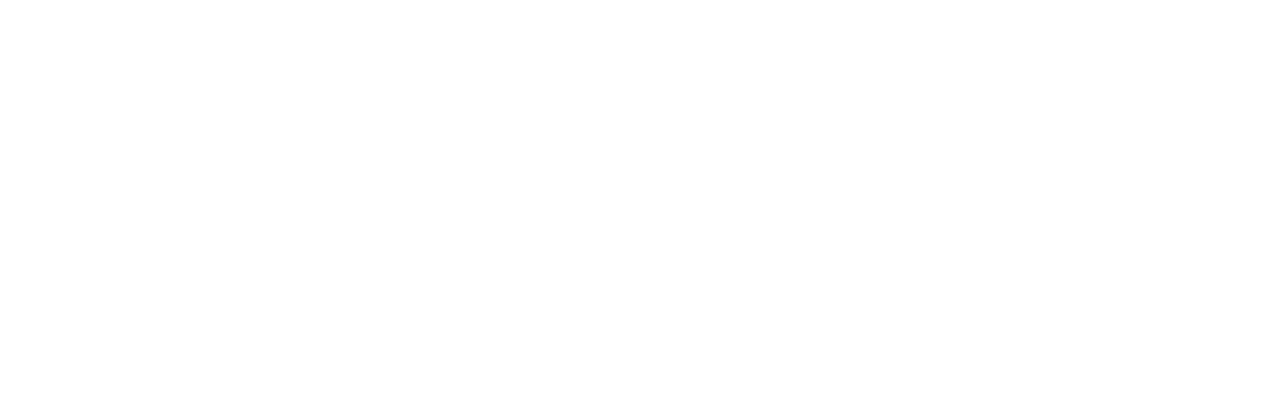
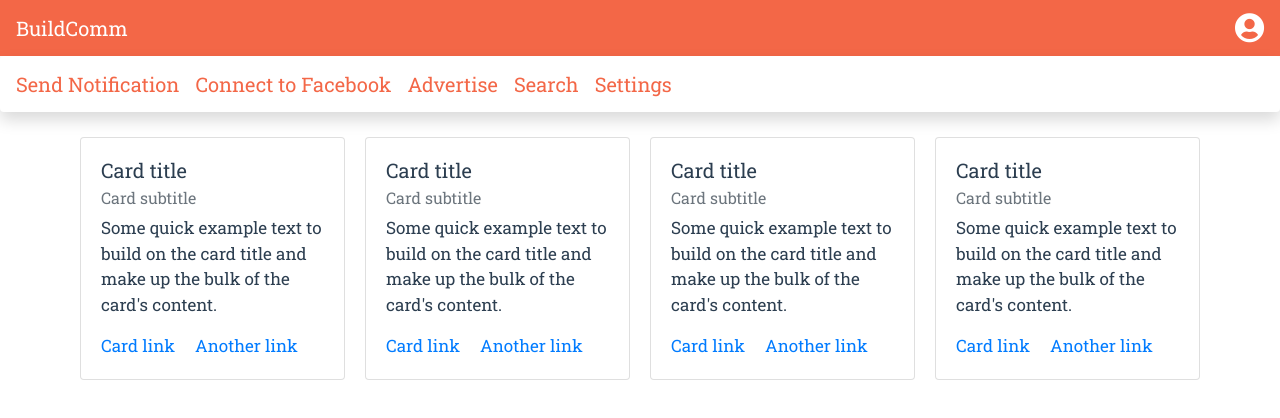
Before and after one commit to AppGharage/BuildComm-frontend, a Vue app: page /dashboard in a window 1280 px wide. Shown: the top 418 px of the page. Built offline with nearby package versions, Linux system fonts and the light colour scheme; a web font is replaced by a local one.

Commit message:
worked on the settings and dashboard views

```diff
--- a/index.html
+++ b/index.html
@@ -13,6 +13,7 @@
     <link rel="manifest" href="<%= htmlWebpackPlugin.files.publicPath %>static/manifest.json">
     <link rel="stylesheet" href="https://stackpath.bootstrapcdn.com/bootstrap/4.1.1/css/bootstrap.min.css" integrity="sha384-WskhaSGFgHYWDcbwN70/dfYBj47jz9qbsMId/iRN3ewGhXQFZCSftd1LZCfmhktB" crossorigin="anonymous">
     <link rel="stylesheet" href="https://cdnjs.cloudflare.com/ajax/libs/font-awesome/4.7.0/css/font-awesome.min.css">
+    <link rel="stylesheet" href="https://use.fontawesome.com/releases/v5.1.0/css/all.css" integrity="sha384-lKuwvrZot6UHsBSfcMvOkWwlCMgc0TaWr+30HWe3a4ltaBwTZhyTEggF5tJv8tbt" crossorigin="anonymous">
     <link href="https://fonts.googleapis.com/css?family=Amaranth|Arima+Madurai|PT+Serif+Caption|Roboto|Roboto+Mono|Roboto+Slab" rel="stylesheet">
     <meta name="theme-color" content="#4DBA87">
 
--- /dev/null
+++ b/src/components/Dashboard.vue
@@ -0,0 +1,111 @@
+<template>
+<div class="Dashboard">
+
+          <header >
+            <nav class="navbar" >
+                  <a class="navbar-brand">BuildComm</a>
+              <form class="form-inline">
+                          <i class="fas fa-user-circle" style="font-size:30px;"></i>
+              </form>
+            </nav>
+
+          </header>
+
+          <!-- start second nav-->
+    <header>
+        <nav class="navbar navbar-expand-lg navbar-light shadow  bg-white rounded" style="background-color:#fff; ">
+            <div class="row justify-content-start" style=" margin:0 auto;width:100%;">
+                <a class="navbar-brand" href="#" style=" color: #f36747; ">Send Notification</a>
+
+                <a class="navbar-brand" href="#" style=" color: #f36747;">Connect to Facebook</a>
+
+                <a class="navbar-brand" href="#" style=" color: #f36747;">Advertise</a>
+
+                <a class="navbar-brand" href="#" style=" color: #f36747;">Search</a>
+
+                <a class="navbar-brand" href="#" style=" color: #f36747;">Settings</a>
+
+            </div>
+        </nav>
+   </header>
+
+   <!--card section-->
+<div class="container">
+   <div class="row" >
+       <div class="col-lg-3 col-md-6 col-sm-3 " style="padding:10px">
+           <div class="card" >
+            <div class="card-body">
+                <h5 class="card-title">Card title</h5>
+                <h6 class="card-subtitle mb-2 text-muted">Card subtitle</h6>
+                <p class="card-text">Some quick example text to build on the card title and make up the bulk of the card's content.</p>
+                <a href="#" class="card-link">Card link</a>
+                <a href="#" class="card-link">Another link</a>
+            </div>
+            </div>
+       </div>
+       <div class="col-lg-3 col-md-6 col-sm-3 " style="padding:10px">
+           <div class="card" >
+            <div class="card-body">
+                <h5 class="card-title">Card title</h5>
+                <h6 class="card-subtitle mb-2 text-muted">Card subtitle</h6>
+                <p class="card-text">Some quick example text to build on the card title and make up the bulk of the card's content.</p>
+                <a href="#" class="card-link">Card link</a>
+                <a href="#" class="card-link">Another link</a>
+            </div>
+            </div>
+       </div>
+       <div class="col-lg-3 col-md-6 col-sm-3" style="padding:10px">
+           <div class="card" >
+            <div class="card-body">
+                <h5 class="card-title">Card title</h5>
+                <h6 class="card-subtitle mb-2 text-muted">Card subtitle</h6>
+                <p class="card-text">Some quick example text to build on the card title and make up the bulk of the card's content.</p>
+                <a href="#" class="card-link">Card link</a>
+                <a href="#" class="card-link">Another link</a>
+            </div>
+            </div>
+       </div>
+       <div class="col-lg-3 col-md-6 col-sm-3" style="padding:10px">
+           <div class="card" >
+            <div class="card-body">
+                <h5 class="card-title">Card title</h5>
+                <h6 class="card-subtitle mb-2 text-muted">Card subtitle</h6>
+                <p class="card-text">Some quick example text to build on the card title and make up the bulk of the card's content.</p>
+                <a href="#" class="card-link">Card link</a>
+                <a href="#" class="card-link">Another link</a>
+            </div>
+            </div>
+       </div>
+   </div>
+    </div>
+</div>
+
+
+</template>
+
+<script>
+
+export default {
+name:'Dashboard'
+}
+</script>
+
+<style scoped>
+html,
+body {
+  overflow-x: hidden; /* Prevent scroll on narrow devices */
+}
+.navbar{
+      background-color: #f36747;
+      color:white;
+
+}
+
+.container{
+    width: 100%;
+    padding: 15px;
+    display: flex;
+}
+
+
+</style>
--- a/src/components/Home.vue
+++ b/src/components/Home.vue
@@ -5,9 +5,7 @@
 </template>
 
 <script>
-
 import Navigation from "./Navigation";
-
 export default {
   name: "Home",
   components: {
--- a/src/components/Navigation.vue
+++ b/src/components/Navigation.vue
@@ -53,4 +53,5 @@ header span {
 color: #ffffff;
 font-family: 'Roboto Slab', serif;
 font-weight: 30px;
-}</style>
+}
+</style>
--- /dev/null
+++ b/src/components/Settings.vue
@@ -0,0 +1,73 @@
+<template>
+    <div class="settings">
+        <header >
+            <nav class="navbar navbar- navbar-light shadow  bg-white rounded" >
+                          <i class="fas fa-user-circle" style="font-size:30px;"></i>
+              <form class="form-inline">
+            <button type="button" class="btn btn-primary">Save</button>
+
+            </form>
+            </nav>
+        </header>
+
+        <div class="row" style="padding:20px;">
+            <div class="col-sm-3"></div>
+                <div class="col-sm-6" >
+                    <div class="card">
+                        <div class="card-body">
+                            <div class="row justify-content-center" ><h5>Connect to other platforms here</h5></div>
+                                <div class="row  justify-content-center" style="padding:25px; ">
+                                <button type="button" class="btn btn-primary" style="width:80%">Facebook</button>
+                                </div>
+                                <div class="row  justify-content-center" style="padding:25px; ">
+                                <button type="button" class="btn btn-warning" style="width:80%">Slack</button>
+                                </div>
+
+                        </div>
+                    </div>
+                </div>
+            <div class="col-sm-3"></div>
+        </div>
+
+        <div class="row" style="padding:20px;">
+            <div class="col-sm-3"></div>
+                <div class="col-sm-6" >
+                    <div class="card">
+                         <div class="card-body">
+                            <div class="row justify-content-center" ><h5>Change Password</h5></div>
+                                <div class="row  justify-content-center" style="padding:20px">
+                                    <div class="col-10 col-sm-8">
+                                        <label for="">Old Password:</label>
+                                        <input type="password" >
+                                    </div>
+                                </div>
+                                    <div class="row  justify-content-center" style="padding:20px;">
+                                    <div class="col-10 col-sm-8">
+                                        <label for="">New Password:</label>
+                                        <input type="password" >
+                                    </div>
+                                </div>
+                        </div>
+                    </div>
+                </div>
+            <div class="col-sm-3"></div>
+        </div>
+    </div>
+</template>
+
+<script>
+export default {
+    name :'settings',
+}
+</script>
+
+<style scoped>
+html,
+body {
+  overflow-x: hidden; /* Prevent scroll on narrow devices */
+}
+.navbar{
+      background-color: #f36747;
+      color:white;
+
+}
--- a/src/components/SignUp.vue
+++ b/src/components/SignUp.vue
@@ -24,7 +24,7 @@
                         </div>
                         <div class="form-group col-md-6">
                         <label for="telephone">Telephone</label>
-                        <input type="tel" class="form-control" id="telephone" v-model="telephone">
+                        <input type="number" class="form-control" id="telephone" v-model="telephone">
                         </div>
                     </div>
                     <div class="form-group">
@@ -91,8 +91,7 @@ methods: {
     validate: function() {
       if( this.communityName == null || this.communityURL == null
        || this.description == null || this.fullName == null
-       || this.email == null|| this.email == null
-       ||this.password == null || this.telephone == null){
+       || this.email == null ||this.password == null || this.telephone == null){
 
             this.status = true;
             this.msg = 'All Fields are Required';
@@ -128,7 +127,6 @@ methods: {
                             password: this.password,
                             community_id: communityID
                         };
-
                         // Post to server
                         axios.post("https://buildcomm-api.herokuapp.com/api/users", personalData).then(res => {
                             // Post a status message
@@ -150,10 +148,6 @@ methods: {
                     this.msg = 'All Fields are Required';
                 }
             });
-
-            this.loading = "Creating your account, please wait";
-
-
         }
 
     },
--- a/src/router/index.js
+++ b/src/router/index.js
@@ -3,6 +3,10 @@ import Router from 'vue-router'
 import Home from '@/components/Home'
 import SignIn from '@/components/SignIn'
 import SignUp from '@/components/SignUp'
+import Dashboard from '@/components/Dashboard'
+import Settings from '@/components/Settings'
+
+
 
 
 
@@ -25,5 +29,15 @@ export default new Router({
             name: 'SignUp',
             component: SignUp
         },
+        {
+            path: '/dashboard',
+            name: 'Dashboard',
+            component: Dashboard
+        },
+        {
+            path: '/settings',
+            name: 'Settings',
+            component: Settings
+        },
     ]
 })
```
Also changed, not shown: src/components/SignIn.vue (+29 -21 lines).
